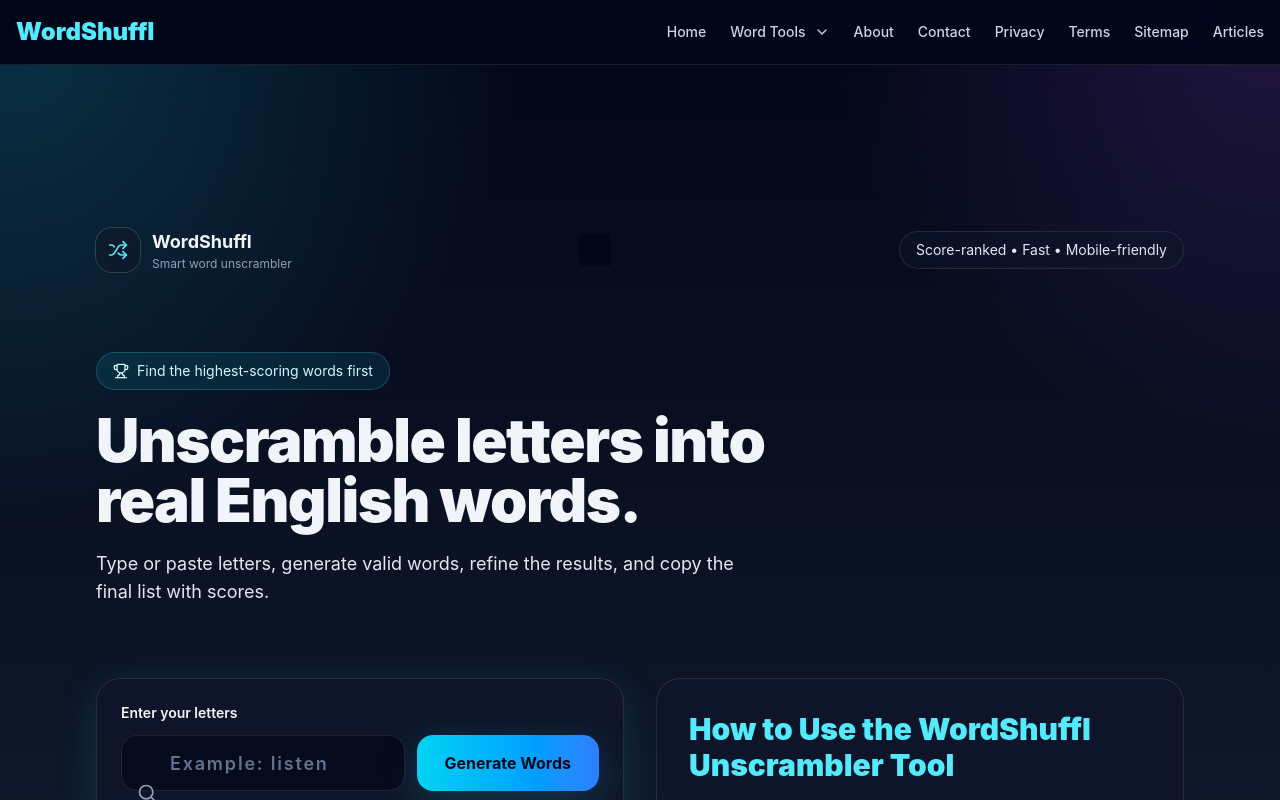
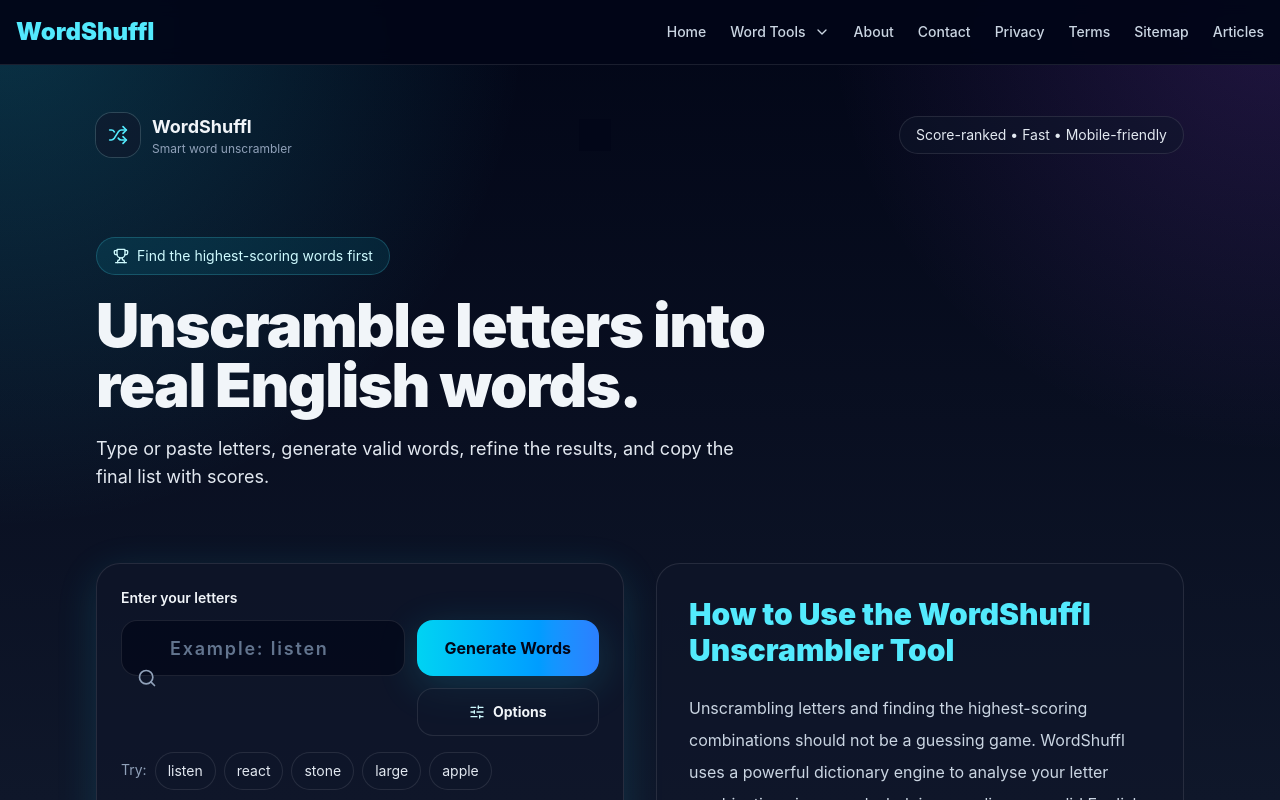
Before and after one commit to Rgenneker/word-unscrambler, a React (Vite) app: page / in a window 1280 px wide. Shown: the top 800 px of the page. Built offline with nearby package versions, Linux system fonts and the light colour scheme; what an-array-of-english-words would draw is missing.

Commit message:
Remove duplicate homepage native banner render

```diff
--- a/src/pages/Home.jsx
+++ b/src/pages/Home.jsx
@@ -1,5 +1,4 @@
 import { Helmet } from "react-helmet-async";
-import NativeBannerAd from "../components/NativeBannerAd";
 import { homepageContent } from "../data/homepageContent";
 import Footer from "../components/Footer";
 import React, { useMemo, useState } from "react";
@@ -286,7 +285,6 @@
       </script>
     </Helmet>
     <main className="min-h-screen overflow-hidden bg-slate-950 text-slate-100">
-      <NativeBannerAd />
       <div className="hidden xl:block fixed left-[40px] top-[180px] z-50 w-[160px] h-[600px]">
 
 </div>
```
